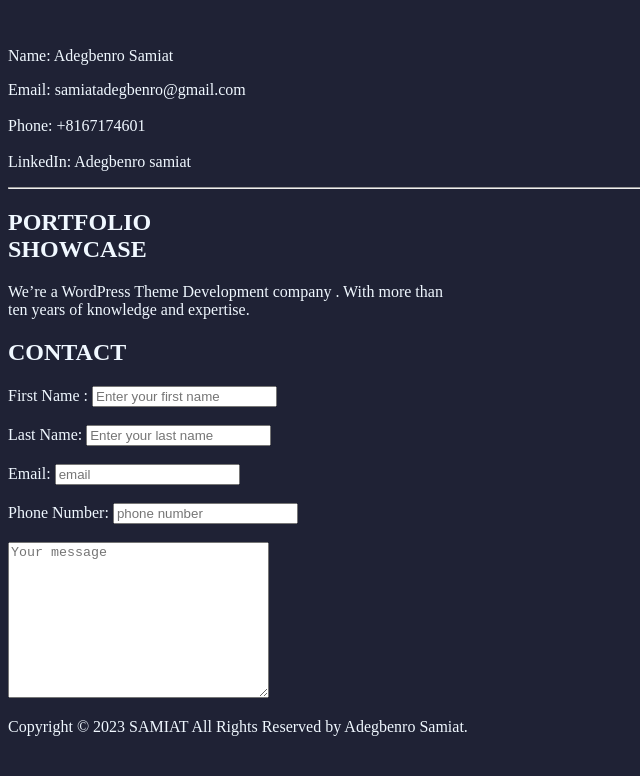
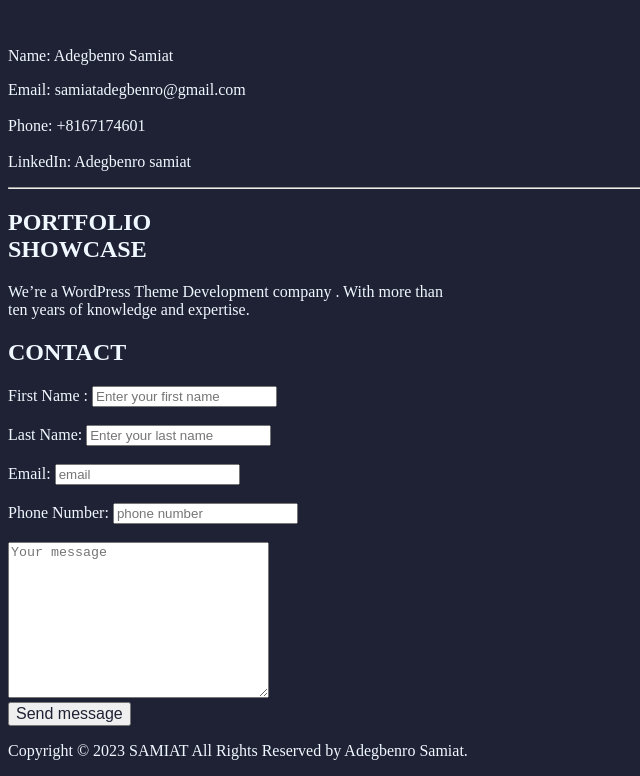
Before and after one commit to Oyindamola10/Html-Checkpoint, a plain HTML site: page index.html in a window 1280 px wide. Shown: the part 1894-2670 px from the top of the page, without its empty margins (0-640 px from the left). Before the commit the page ends 2646 px from the top, so only its background shows below. Drawn offline with Linux system fonts and the light colour scheme.

Commit message:
added my button

```diff
--- a/index.html
+++ b/index.html
@@ -134,6 +134,9 @@
                 <div>
                     <textarea name="message" id="" cols="30" rows="10" placeholder="Your message"></textarea>
                 </div>
+                <div id="send message">
+                    <button type="click on" style="font-size: medium; color: #1F2235;">Send message</button>
+                </div>
              </form>
         </section>
     </main>
```
